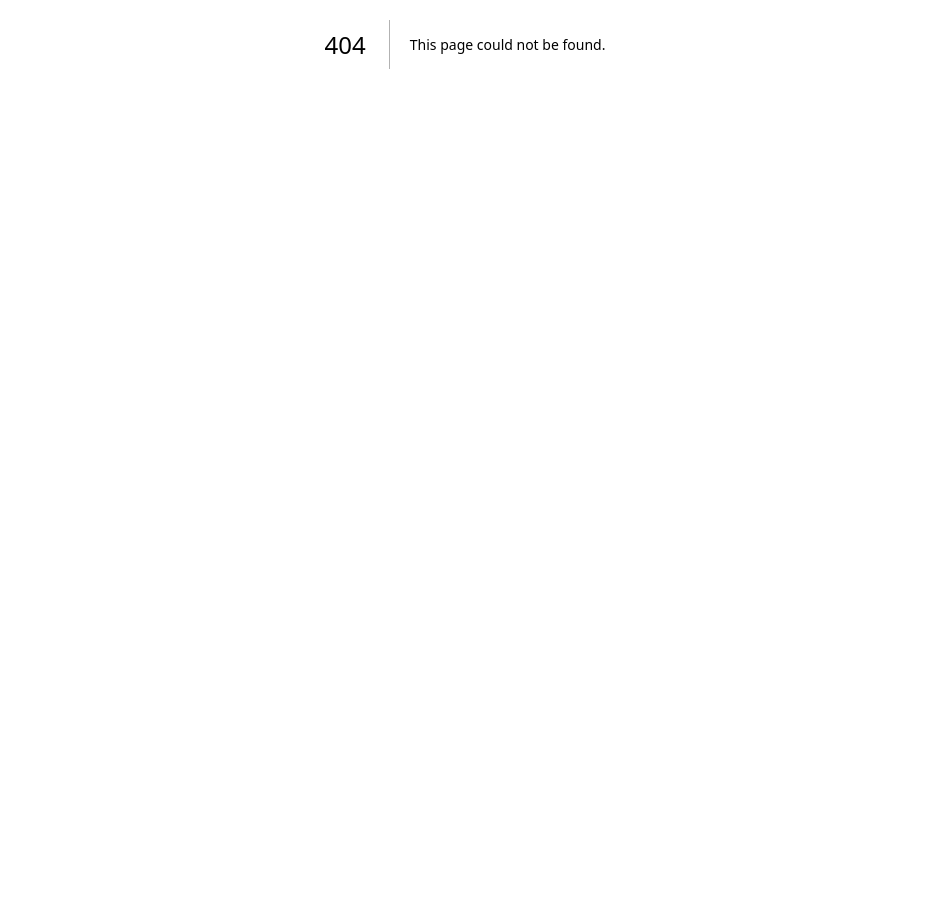
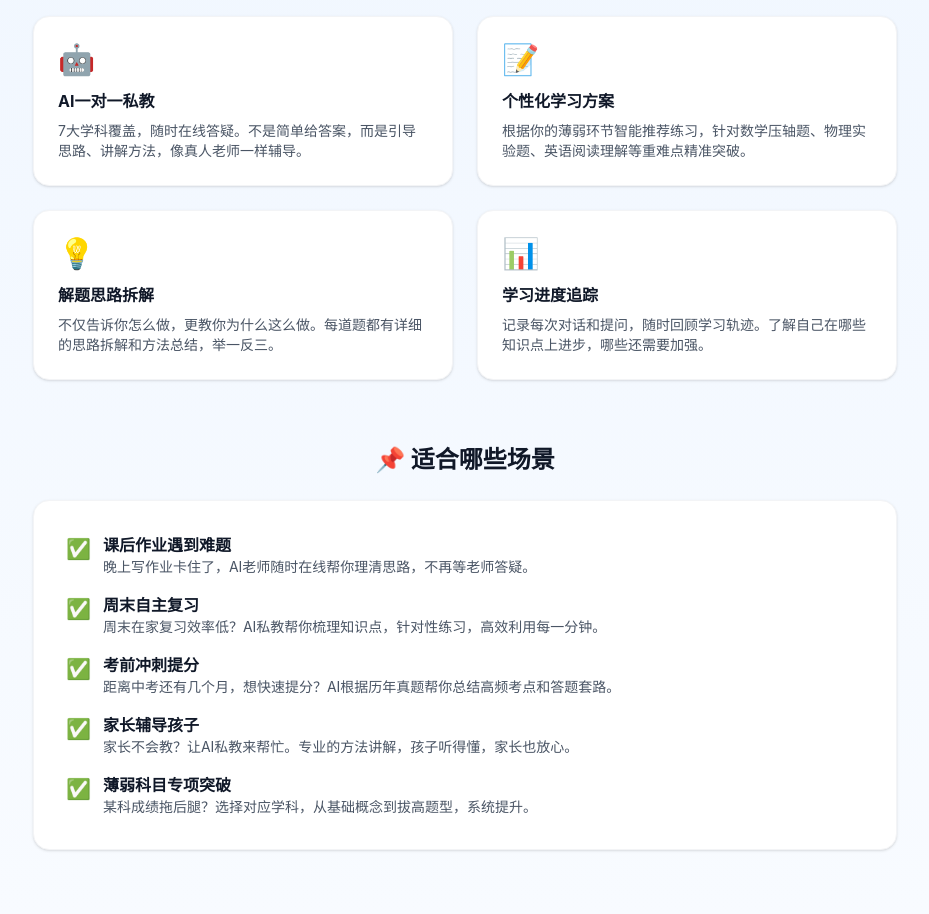
Before and after one commit to hugnet/zhongkao-ai, a Next.js app: page /resources in a window 1280 px wide. Before the commit this address had no page. Shown: the part 420-1334 px from the top of the page, without its empty margins (175-1104 px from the left). Before the commit the page ends 864 px from the top, so only its background shows below. Built offline with nearby package versions, Linux system fonts and the light colour scheme.

Commit message:
feat: 新增领取资料页面 - 功能介绍、适用场景、领取资料联系客服

```diff
--- /dev/null
+++ b/src/app/resources/page.tsx
@@ -0,0 +1,144 @@
+'use client';
+
+import Link from 'next/link';
+
+export default function ResourcesPage() {
+  return (
+    <div className="min-h-screen bg-gradient-to-b from-blue-50 to-white pt-24 pb-16">
+      <div className="max-w-4xl mx-auto px-4">
+
+        {/* Hero */}
+        <div className="text-center mb-16">
+          <span className="text-6xl block mb-4">📚</span>
+          <h1 className="text-3xl font-bold text-gray-900 mb-4">领取中考提分资料</h1>
+          <p className="text-lg text-gray-600 max-w-2xl mx-auto">
+            专业整理的中考备考资料包，涵盖各科重难点、答题技巧、真题解析，免费领取！
+          </p>
+        </div>
+
+        {/* 网站功能介绍 */}
+        <section className="mb-16">
+          <h2 className="text-2xl font-bold text-gray-900 mb-6 text-center">🎯 中考提分AI私教 — 你能获得什么</h2>
+          <div className="grid md:grid-cols-2 gap-6">
+            <div className="bg-white rounded-2xl p-6 border border-gray-100 shadow-sm">
+              <div className="text-3xl mb-3">🤖</div>
+              <h3 className="font-bold text-gray-900 mb-2">AI一对一私教</h3>
+              <p className="text-sm text-gray-600">7大学科覆盖，随时在线答疑。不是简单给答案，而是引导思路、讲解方法，像真人老师一样辅导。</p>
+            </div>
+            <div className="bg-white rounded-2xl p-6 border border-gray-100 shadow-sm">
+              <div className="text-3xl mb-3">📝</div>
+              <h3 className="font-bold text-gray-900 mb-2">个性化学习方案</h3>
+              <p className="text-sm text-gray-600">根据你的薄弱环节智能推荐练习，针对数学压轴题、物理实验题、英语阅读理解等重难点精准突破。</p>
+            </div>
+            <div className="bg-white rounded-2xl p-6 border border-gray-100 shadow-sm">
+              <div className="text-3xl mb-3">💡</div>
+              <h3 className="font-bold text-gray-900 mb-2">解题思路拆解</h3>
+              <p className="text-sm text-gray-600">不仅告诉你怎么做，更教你为什么这么做。每道题都有详细的思路拆解和方法总结，举一反三。</p>
+            </div>
+            <div className="bg-white rounded-2xl p-6 border border-gray-100 shadow-sm">
+              <div className="text-3xl mb-3">📊</div>
+              <h3 className="font-bold text-gray-900 mb-2">学习进度追踪</h3>
+              <p className="text-sm text-gray-600">记录每次对话和提问，随时回顾学习轨迹。了解自己在哪些知识点上进步，哪些还需要加强。</p>
+            </div>
+          </div>
+        </section>
+
+        {/* 适用场景 */}
+        <section className="mb-16">
+          <h2 className="text-2xl font-bold text-gray-900 mb-6 text-center">📌 适合哪些场景</h2>
+          <div className="bg-white rounded-2xl p-8 border border-gray-100 shadow-sm space-y-4">
+            <div className="flex items-start gap-3">
+              <span className="text-xl mt-0.5">✅</span>
+              <div>
+                <p className="font-semibold text-gray-900">课后作业遇到难题</p>
+                <p className="text-sm text-gray-600">晚上写作业卡住了，AI老师随时在线帮你理清思路，不再等老师答疑。</p>
+              </div>
+            </div>
+            <div className="flex items-start gap-3">
+              <span className="text-xl mt-0.5">✅</span>
+              <div>
+                <p className="font-semibold text-gray-900">周末自主复习</p>
+                <p className="text-sm text-gray-600">周末在家复习效率低？AI私教帮你梳理知识点，针对性练习，高效利用每一分钟。</p>
+              </div>
+            </div>
+            <div className="flex items-start gap-3">
+              <span className="text-xl mt-0.5">✅</span>
+              <div>
+                <p className="font-semibold text-gray-900">考前冲刺提分</p>
+                <p className="text-sm text-gray-600">距离中考还有几个月，想快速提分？AI根据历年真题帮你总结高频考点和答题套路。</p>
+              </div>
+            </div>
+            <div className="flex items-start gap-3">
+              <span className="text-xl mt-0.5">✅</span>
+              <div>
+                <p className="font-semibold text-gray-900">家长辅导孩子</p>
+                <p className="text-sm text-gray-600">家长不会教？让AI私教来帮忙。专业的方法讲解，孩子听得懂，家长也放心。</p>
+              </div>
+            </div>
+            <div className="flex items-start gap-3">
+              <span className="text-xl mt-0.5">✅</span>
+              <div>
+                <p className="font-semibold text-gray-900">薄弱科目专项突破</p>
+                <p className="text-sm text-gray-600">某科成绩拖后腿？选择对应学科，从基础概念到拔高题型，系统提升。</p>
+              </div>
+            </div>
+          </div>
+        </section>
+
+        {/* 适合人群 */}
+        <section className="mb-16">
+          <h2 className="text-2xl font-bold text-gray-900 mb-6 text-center">👥 适合谁使用</h2>
+          <div className="grid md:grid-cols-3 gap-4">
+            <div className="bg-blue-50 rounded-xl p-5 text-center border border-blue-100">
+              <div className="text-4xl mb-2">👦</div>
+              <p className="font-bold text-gray-900">初三学生</p>
+              <p className="text-xs text-gray-600 mt-1">备战中考，需要各科提分帮助</p>
+            </div>
+            <div className="bg-green-50 rounded-xl p-5 text-center border border-green-100">
+              <div className="text-4xl mb-2">👨‍👩‍👧</div>
+              <p className="font-bold text-gray-900">家长</p>
+              <p className="text-xs text-gray-600 mt-1">想帮孩子但力不从心，需要专业辅助</p>
+            </div>
+            <div className="bg-purple-50 rounded-xl p-5 text-center border border-purple-100">
+              <div className="text-4xl mb-2">📖</div>
+              <p className="font-bold text-gray-900">初二预习</p>
+              <p className="text-xs text-gray-600 mt-1">提前了解中考难度，做好衔接准备</p>
+            </div>
+          </div>
+        </section>
+
+        {/* 免费体验 */}
+        <section className="mb-16">
+          <div className="bg-gradient-to-r from-blue-600 to-indigo-600 rounded-2xl p-8 text-center text-white">
+            <h2 className="text-2xl font-bold mb-3">🎁 注册即送100积分</h2>
+            <p className="text-blue-100 mb-6 max-w-lg mx-auto">新用户注册自动赠送100积分，可免费体验20-30次AI对话，感受AI私教的辅导效果。</p>
+            <Link href="/login" className="inline-block bg-white text-blue-600 font-bold px-8 py-3 rounded-full hover:bg-blue-50 transition-colors">
+              立即免费体验
+            </Link>
+          </div>
+        </section>
+
+        {/* 领取资料 + 联系客服 */}
+        <section className="mb-16">
+          <div className="bg-white rounded-2xl p-8 border border-gray-100 shadow-sm text-center">
+            <h2 className="text-2xl font-bold text-gray-900 mb-4">📥 免费领取中考备考资料包</h2>
+            <p className="text-gray-600 mb-6 max-w-lg mx-auto">
+              包含中考各科知识思维导图、必背公式汇总、历年真题精选、答题技巧手册等，添加客服微信即可免费领取。
+            </p>
+            <div className="bg-gray-50 rounded-xl p-6 inline-block border border-gray-200">
+              <div className="flex items-center justify-center gap-3 mb-3">
+                <span className="text-3xl">💬</span>
+                <div className="text-left">
+                  <p className="text-sm text-gray-500">客服微信号</p>
+                  <p className="text-xl font-bold text-gray-900 tracking-wide">hugnet168</p>
+                </div>
+              </div>
+              <p className="text-xs text-gray-400">微信搜索添加，备注"中考资料"即可</p>
+            </div>
+          </div>
+        </section>
+
+      </div>
+    </div>
+  );
+}
--- a/src/components/layout/Header.tsx
+++ b/src/components/layout/Header.tsx
@@ -27,6 +27,7 @@ export function Header() {
           <Link href="/chat" className="text-gray-600 hover:text-blue-600 transition-colors">AI对话</Link>
           <Link href="/pricing" className="text-gray-600 hover:text-blue-600 transition-colors">定价</Link>
           <Link href="/skills" className="text-gray-600 hover:text-blue-600 transition-colors">技能地图</Link>
+          <Link href="/resources" className="text-gray-600 hover:text-blue-600 transition-colors">领取资料</Link>
           {loggedIn ? (
             <>
               <Link href="/settings" className="text-gray-600 hover:text-blue-600 transition-colors">设置</Link>
```
